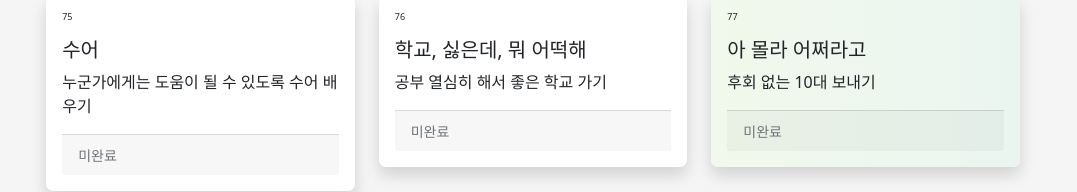
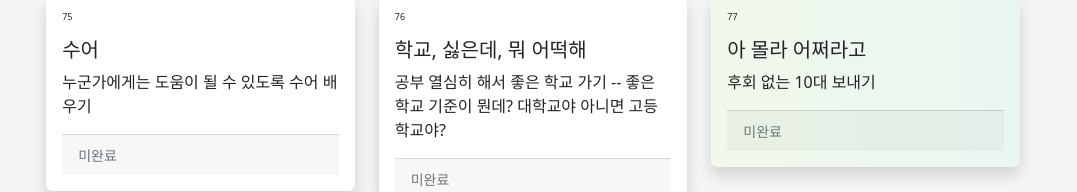
Before and after one commit to Yoruroong/bucketlist, a React (Create React App) app: page / in a window 1280 px wide. Shown: the part 533-725 px from the top of the page, without its empty margins (101-1178 px from the left). Built offline with nearby package versions, Linux system fonts and the light colour scheme.

Commit message:
edit(76)

```diff
--- a/src/App.js
+++ b/src/App.js
@@ -842,7 +842,7 @@ function App() {
           },
           {
             "title": "학교, 싫은데, 뭐 어떡해",
-            "details": "공부 열심히 해서 좋은 학교 가기",
+            "details": "공부 열심히 해서 좋은 학교 가기 -- 좋은 학교 기준이 뭔데? 대학교야 아니면 고등학교야?",
             "category": "Teenager",
             "success": "0",
             "date": "",
```
